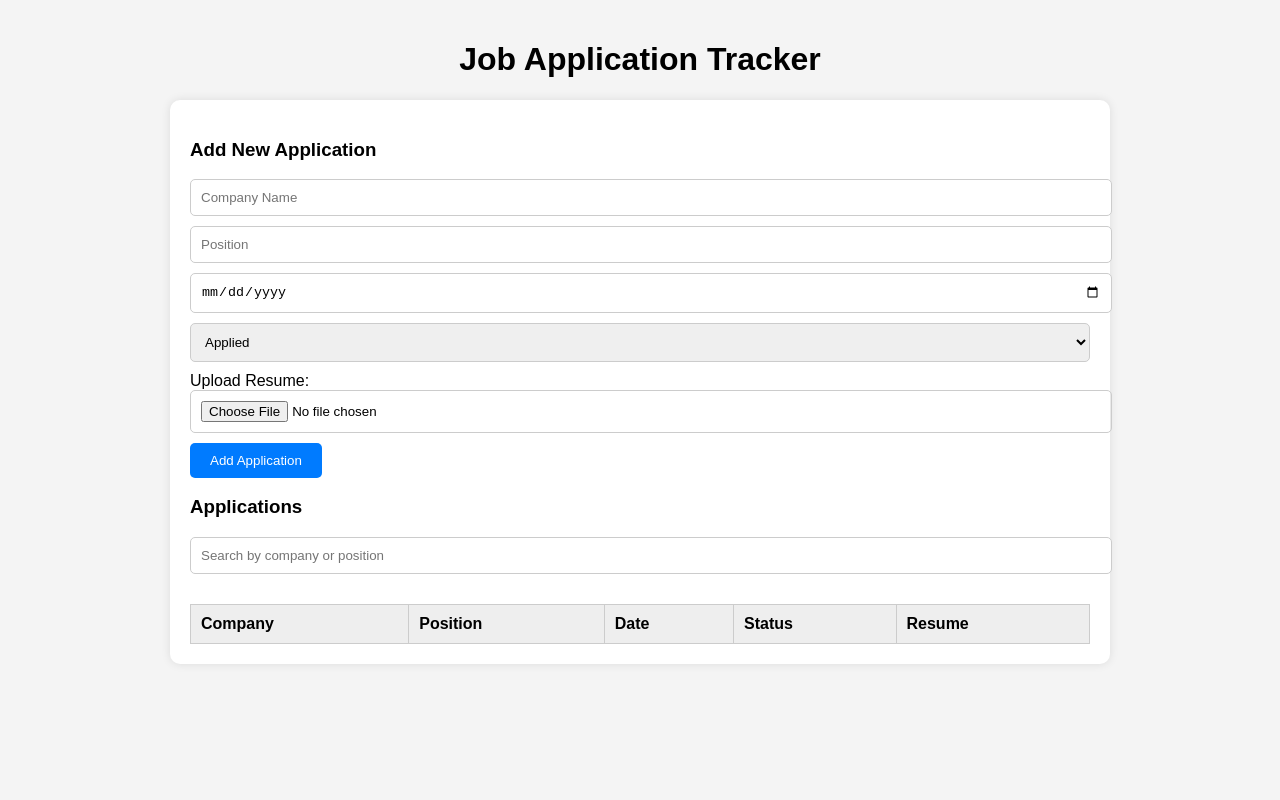
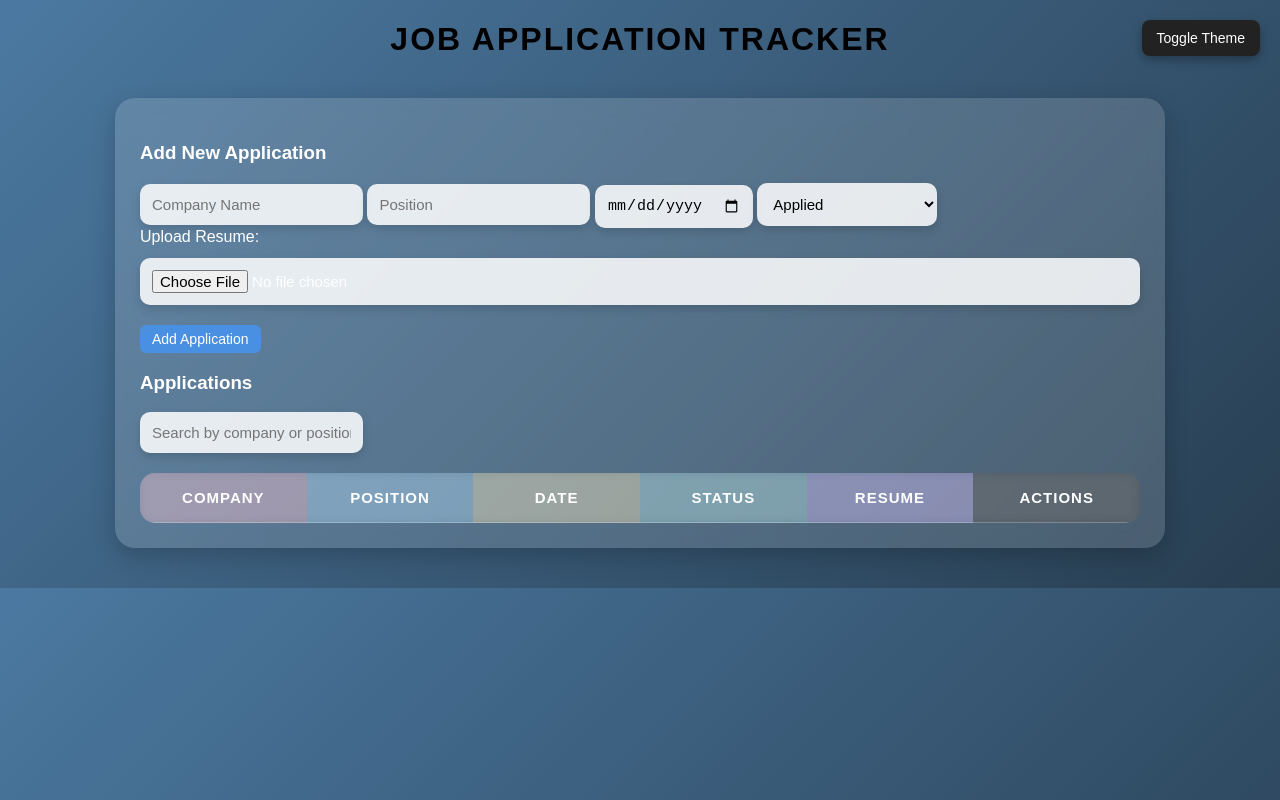
Before and after one commit to arpitapatill/Job_Application_Tracker, a plain HTML site: page index.html in a window 1280 px wide. Drawn offline with Linux system fonts and the light colour scheme.

Commit message:
Enhance styles and implement dark mode
Updated styles for improved aesthetics and added dark mode support.

```diff
--- a/index.html
+++ b/index.html
@@ -6,58 +6,170 @@
   <title>Job Application Tracker</title>
   <style>
     body {
-      font-family: Arial, sans-serif;
-      background: #f4f4f4;
+      font-family: 'Poppins', sans-serif;
+      background: linear-gradient(135deg, #4b79a1, #283e51);
       margin: 0;
-      padding: 20px;
+      padding: 0;
     }
+
+    .container {
+      width: 90%;
+      max-width: 1000px;
+      margin: 40px auto;
+      background: rgba(255, 255, 255, 0.15);
+      padding: 25px;
+      border-radius: 20px;
+      backdrop-filter: blur(12px);
+      box-shadow: 0 8px 25px rgba(0, 0, 0, 0.2);
+      color: white;
+    }
+
     h1 {
       text-align: center;
+      margin-bottom: 25px;
+      text-transform: uppercase;
+      letter-spacing: 2px;
+      font-weight: 600;
     }
-    .container {
-      max-width: 900px;
-      margin: auto;
-      background: white;
-      padding: 20px;
+
+    .input-group {
+      display: flex;
+      flex-direction: column;
+      gap: 12px;
+      margin-bottom: 20px;
+    }
+
+    label {
+      font-weight: 500;
+    }
+
+    input, select {
+      padding: 12px;
       border-radius: 10px;
-      box-shadow: 0 0 10px rgba(0,0,0,0.1);
+      border: none;
+      outline: none;
+      font-size: 15px;
+      background: rgba(255, 255, 255, 0.85);
     }
-    input, select {
-      padding: 10px;
-      width: 100%;
-      margin-bottom: 10px;
-      border-radius: 5px;
-      border: 1px solid #ccc;
+
+    button {
+  padding: 6px 12px;
+  font-size: 14px;
+  border-radius: 6px;
+  cursor: pointer;
+  border: none;
+  background: #4a90e2;
+  color: white;
+}
+
+    button:hover {
+      background: #e68900;
+      transform: scale(1.03);
     }
+
     table {
       width: 100%;
       border-collapse: collapse;
+      background: rgba(255, 255, 255, 0.2);
+      backdrop-filter: blur(5px);
+      border-radius: 15px;
+      overflow: hidden;
       margin-top: 20px;
+      table-layout: fixed; /* ensures proper column alignment */
     }
-    table, th, td {
-      border: 1px solid #ccc;
+
+    th, td {
+      padding: 16px;
+      text-align: center; /* center aligns all columns */
+      border-bottom: 1px solid rgba(255, 255, 255, 0.25);
+      vertical-align: middle;
+      font-size: 15px;
+      word-wrap: break-word;
     }
-    th, td {
-      padding: 10px;
-      text-align: left;
+
+    th {
+      background: rgba(0, 0, 0, 0.3);
+      cursor: pointer;
+      text-transform: uppercase;
+      letter-spacing: 1px;
     }
-    th {
-      background: #eee;
+
+    tr:hover {
+      background: rgba(255, 255, 255, 0.18);
+      transform: scale(1.005);
+      transition: 0.2s ease-in-out;
+    }
+
+    .theme-toggle {
+      position: fixed;
+      top: 20px;
+      right: 20px;
+      padding: 10px 15px;
+      background: #222;
+      color: #fff;
+      border-radius: 8px;
       cursor: pointer;
+      box-shadow: 0 4px 10px rgba(0, 0, 0, 0.3);
     }
-    button {
-      padding: 10px 20px;
-      border: none;
-      background: #007bff;
-      color: white;
-      border-radius: 5px;
-      cursor: pointer;
+
+    .dark-mode {
+      background: linear-gradient(135deg, #0f0f0f, #1e1e1e);
+      color: #fff;
     }
-    button:hover { background: #0056b3; }
-    .resume-link { color: #007bff; text-decoration: none; }
-  </style>
+
+    .dark-mode .container {
+      background: rgba(30, 30, 30, 0.7);
+    }
+
+    .dark-mode input,
+    .dark-mode select {
+      background: #3b3b3b;
+      color: #fff;
+    }
+
+    .dark-mode th {
+      background: rgba(255, 255, 255, 0.1);
+    }
+
+    .dark-mode button {
+      background: #2196f3;
+    }
+    /* Extra Awesome Styling */
+    input, select {
+      box-shadow: 0 4px 10px rgba(0,0,0,0.15);
+    }
+
+    tr:hover {
+      transform: scale(1.01);
+      transition: 0.2s ease-in-out;
+    }
+
+    .resume-link {
+      color: #ffeb3b;
+      font-weight: 600;
+      text-decoration: underline;
+    }
+
+    .theme-toggle:hover {
+      transform: scale(1.05);
+      background: #444;
+    }
+      /* Unique column colors */
+    td:nth-child(1), th:nth-child(1) { background: rgba(255, 99, 132, 0.15); }
+    td:nth-child(2), th:nth-child(2) { background: rgba(54, 162, 235, 0.15); }
+    td:nth-child(3), th:nth-child(3) { background: rgba(255, 206, 86, 0.15); }
+    td:nth-child(4), th:nth-child(4) { background: rgba(75, 192, 192, 0.15); }
+    td:nth-child(5), th:nth-child(5) { background: rgba(153, 102, 255, 0.15); }
+
+    /* Hover effect keeps unique color */
+    tr:hover td {
+      background-color: rgba(255,255,255,0.25) !important;
+    }
+
+</style>
 </head>
 <body>
+  <button class="theme-toggle" onclick="toggleTheme()">Toggle Theme</button>
   <h1>Job Application Tracker</h1>
   <div class="container">
     <h3>Add New Application</h3>
@@ -72,8 +184,10 @@
       <option value="Selected">Selected</option>
     </select>
 
-    <label>Upload Resume:</label>
-    <input type="file" id="resume" accept="application/pdf" />
+    <div class="input-group">
+      <label>Upload Resume:</label>
+      <input type="file" id="resume" accept="application/pdf" />
+    </div>
 
     <button onclick="addJob()">Add Application</button>
 
@@ -88,6 +202,7 @@
           <th onclick="sortTable(2)">Date</th>
           <th onclick="sortTable(3)">Status</th>
           <th>Resume</th>
+          <th>Actions</th>
         </tr>
       </thead>
       <tbody></tbody>
@@ -109,7 +224,8 @@
 
       const reader = new FileReader();
       reader.onload = function(e) {
-        const resumeURL = e.target.result;
+        const blob = new Blob([resume], { type: resume.type });
+        const resumeURL = URL.createObjectURL(blob);
 
         const table = document.querySelector('#jobTable tbody');
         const row = document.createElement('tr');
@@ -120,6 +236,10 @@
           <td>${date}</td>
           <td>${status}</td>
           <td><a href="${resumeURL}" target="_blank" class="resume-link">View</a></td>
+          <td>
+            <button class='edit-btn' onclick='editRow(this)'>Edit</button>
+            <button class='delete-btn' onclick='deleteRow(this)'>Delete</button>
+          </td>
         `;
 
         table.appendChild(row);
@@ -187,6 +307,23 @@
         }
       }
     }
+      function toggleTheme() {
+      document.body.classList.toggle('dark-mode');
+    }
+
+    function deleteRow(btn) {
+      btn.parentElement.parentElement.remove();
+    }
+
+    function editRow(btn) {
+      const row = btn.parentElement.parentElement;
+      document.getElementById('company').value = row.children[0].textContent;
+      document.getElementById('position').value = row.children[1].textContent;
+      document.getElementById('date').value = row.children[2].textContent;
+      document.getElementById('status').value = row.children[3].textContent;
+      row.remove();
+    }
+
   </script>
 </body>
 </html>
```
